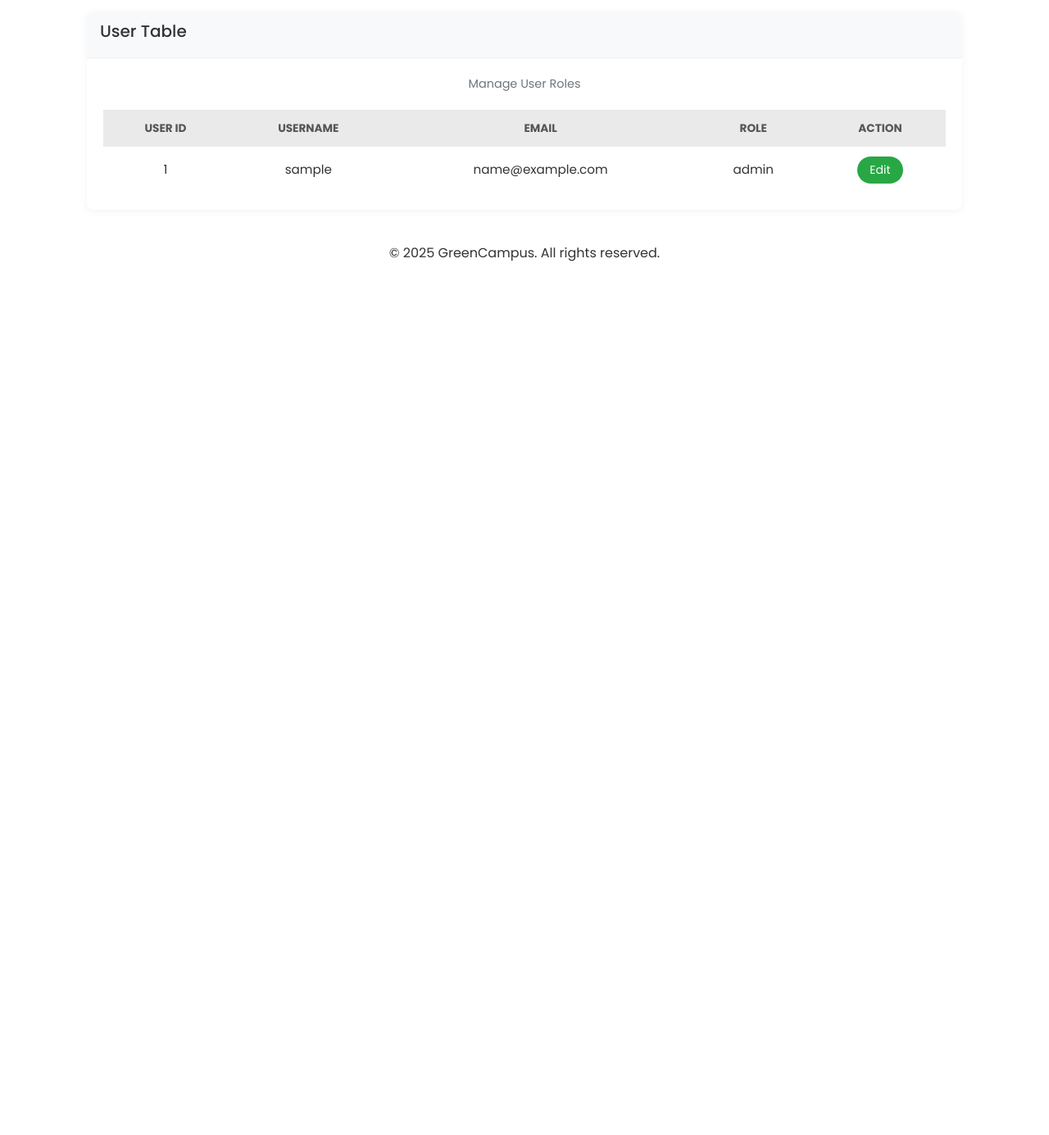
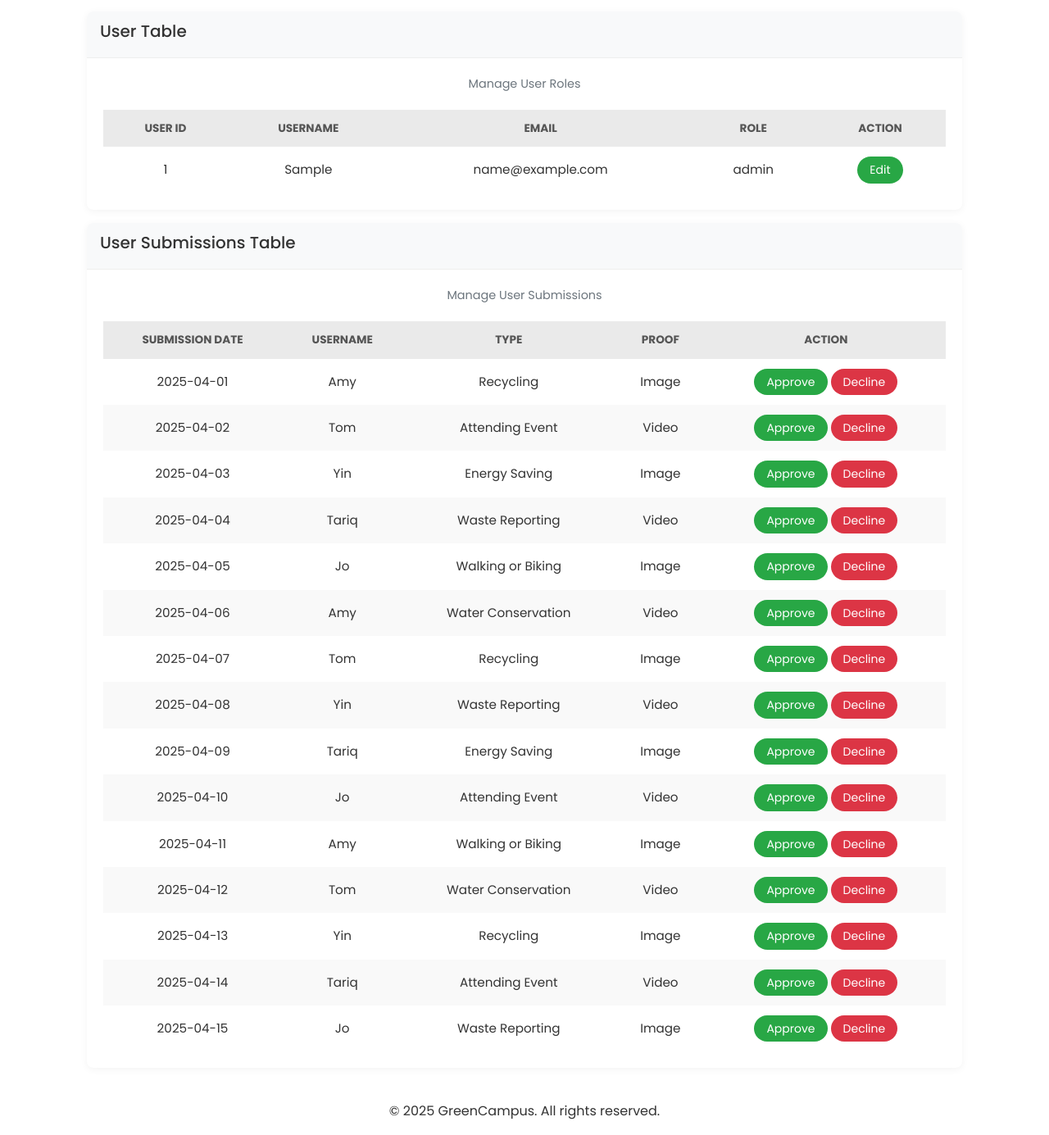
Before and after one commit to xRyul/bus-group-27, a Flask app: page /admin in a window 1280 px wide. Shown: the part 181-1566 px from the top of the page at 82% size. Before the commit the page ends 500 px from the top, so only its background shows below. Run offline with Flask 3, Linux system fonts and the light colour scheme; tables that the repository leaves empty hold one stand-in row (values such as "Sample post"); some libraries are stand-ins or nearby versions.

Commit message:
Added Submission table to Admin

```diff
--- a/app/static/css/admin.css
+++ b/app/static/css/admin.css
@@ -110,6 +110,26 @@
     outline: none;
 }
 
+.decline-button {
+    background-color: #dc3545;
+    color: white;
+    border: none;
+    border-radius: 50px;
+    padding: 5px 15px;
+    font-size: 14px;
+    cursor: pointer;
+    transition: background-color 0.3s ease, transform 0.3s ease;
+}
+
+.decline-button:hover {
+    background-color: #c82333;
+    transform: scale(1.05);
+}
+
+.decline-button:focus {
+    outline: none;
+}
+
 .pill {
     background-color: #28a745;
     color: white;
@@ -126,8 +146,8 @@
             background-color:  teal;
         }
 
-.green-pill {
-             background-color: green;
+.gold-pill {
+             background-color: gold;
         }
 
 .red-pill {
--- a/app/templates/admin.html
+++ b/app/templates/admin.html
@@ -40,7 +40,7 @@
                     {% for user in users %}
                     <tr>
                         <td>{{ user.id }}</td>
-                        <td>{{ user.username }}</td>
+                        <td>{{ user.username | capitalize }}</td>
                         <td>{{ user.email }}</td>
                         <td>{% if user.role == 'Admin' %}
                             <span class="pill blue-pill">Admin</span>
@@ -59,4 +59,44 @@
         </div>
 
     </div>
+
+        <div class="score-card animate-fade-in mb-3">
+        <div class="card-header">
+            <h5>User Submissions Table</h5>
+        </div>
+        <div class="card-body">
+            <div class="user-container">
+                <span class="user-sub">Manage User Submissions</span>
+            </div>
+
+            <div class="user-container animate-fade-in">
+                <table class="user-table animate-fade-in">
+                    <thead>
+                    <tr>
+                        <th>Submission Date</th>
+                        <th>Username</th>
+                        <th>Type</th>
+                        <th>Proof</th>
+                        <th>Action</th>
+                    </tr>
+                    </thead>
+                    <tbody>
+                    {% for submission in submissions %}
+                    <tr>
+                        <td>{{ submission.submission_date }}</td>
+                        <td>{{ submission.username | capitalize }}</td>
+                        <td>{{ submission.type }}</td>
+                        <td>{{ submission.proof | capitalize  }}</td>
+                        <td>
+                            <button class="edit-button">Approve</button>
+                            <button class="decline-button">Decline</button>
+                        </td>
+                    </tr>
+                    {% endfor %}
+                    </tbody>
+                </table>
+            </div>
+        </div>
+
+    </div>
     {% endblock %}
--- a/app/views.py
+++ b/app/views.py
@@ -30,7 +30,28 @@ def green_score():
 @app.route("/admin")
 def admin():
     users = User.query.all()
-    return render_template('admin.html', title="Admin", users=users)
+
+    submissions = [
+        {'submission_date': '2025-04-01', 'username': 'amy', 'type': 'Recycling', 'proof': 'image'},
+        {'submission_date': '2025-04-02', 'username': 'tom', 'type': 'Attending Event', 'proof': 'video'},
+        {'submission_date': '2025-04-03', 'username': 'yin', 'type': 'Energy Saving', 'proof': 'image'},
+        {'submission_date': '2025-04-04', 'username': 'tariq', 'type': 'Waste Reporting', 'proof': 'video'},
+        {'submission_date': '2025-04-05', 'username': 'jo', 'type': 'Walking or Biking', 'proof': 'image'},
+
+        {'submission_date': '2025-04-06', 'username': 'amy', 'type': 'Water Conservation', 'proof': 'video'},
+        {'submission_date': '2025-04-07', 'username': 'tom', 'type': 'Recycling', 'proof': 'image'},
+        {'submission_date': '2025-04-08', 'username': 'yin', 'type': 'Waste Reporting', 'proof': 'video'},
+        {'submission_date': '2025-04-09', 'username': 'tariq', 'type': 'Energy Saving', 'proof': 'image'},
+        {'submission_date': '2025-04-10', 'username': 'jo', 'type': 'Attending Event', 'proof': 'video'},
+
+        {'submission_date': '2025-04-11', 'username': 'amy', 'type': 'Walking or Biking', 'proof': 'image'},
+        {'submission_date': '2025-04-12', 'username': 'tom', 'type': 'Water Conservation', 'proof': 'video'},
+        {'submission_date': '2025-04-13', 'username': 'yin', 'type': 'Recycling', 'proof': 'image'},
+        {'submission_date': '2025-04-14', 'username': 'tariq', 'type': 'Attending Event', 'proof': 'video'},
+        {'submission_date': '2025-04-15', 'username': 'jo', 'type': 'Waste Reporting', 'proof': 'image'}
+    ]
+
+    return render_template('admin.html', title="Admin", users=users,submissions=submissions)
 
 @app.route("/building-energy-monitoring")
 @login_required
```
